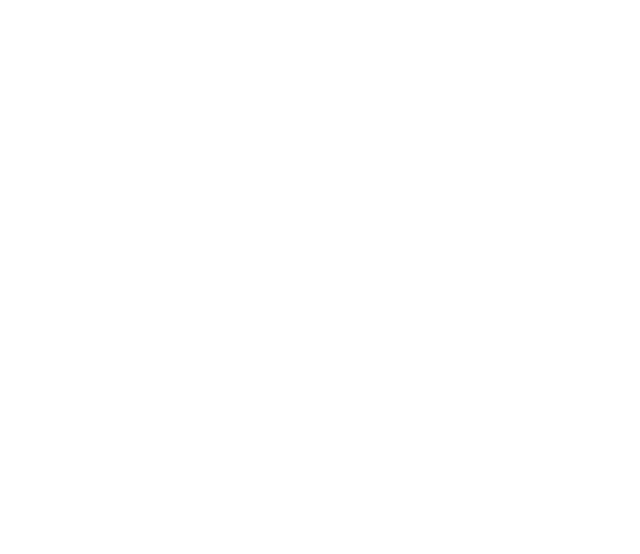
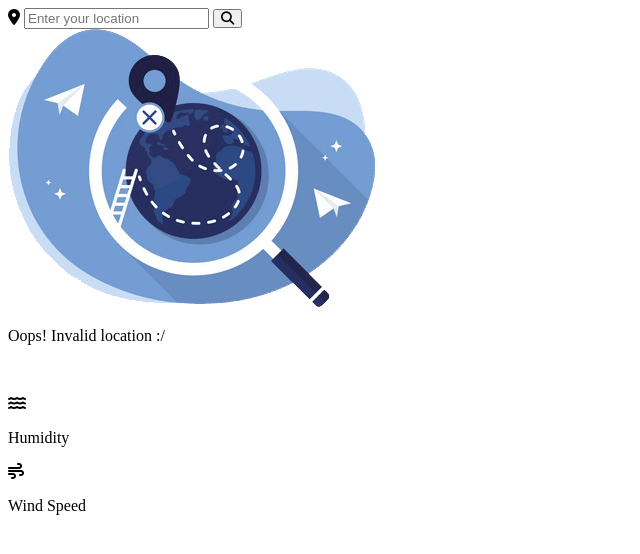
Before and after one commit to davidwilliamx/appPrevisaoTempo, a plain HTML site: page index.html in a window 1280 px wide. Shown: the whole page, without its empty margins (0-640 px from the left). Drawn offline with Linux system fonts and the light colour scheme.

Commit message:
Adiciona marcação no aquivo index

```diff
--- a/index.html
+++ b/index.html
@@ -1,5 +1,5 @@
 <!doctype html>
-<html lang="pt-br">
+<html lang="en">
 <head>
     <meta charset="UTF-8">
     <meta name="viewport"
@@ -8,10 +8,41 @@
     <link rel="preconnect" href="https://fonts.googleapis.com">
     <link rel="preconnect" href="https://fonts.gstatic.com" crossorigin>
     <link href="https://fonts.googleapis.com/css2?family=Poppins:wght@300;400;500;600;700;800;900&family=Roboto:wght@300;400;500;700;900&display=swap" rel="stylesheet">
-    <title>Aplicativo de previsão do tempo</title>
+    <title>Weather App</title>
 </head>
 <body>
-
+<div class="container">
+    <div class="search-box">
+        <i class="fa-solid fa-location-dot"></i>
+        <input type="text" name="searchField" id="searchField" placeholder="Enter your location">
+        <button class="fa-solid fa-magnifying-glass"></button>
+    </div>
+    <div class="not-found">
+        <img src="./images/404.png" alt="Blue image with magnifying glass the earth in the middle and different shades of blue">
+        <p>Oops! Invalid location :/</p>
+    </div>
+    <div class="weather-box">
+        <img src="">
+        <p class="temperature"></p>
+        <p class="description"></p>
+    </div>
+    <div class="weather-details">
+        <div class="humidity">
+            <i class="fa-solid fa-water"></i>
+            <div class="text">
+                <span></span>
+                <p>Humidity</p>
+            </div>
+        </div>
+        <div class="wind">
+            <i class="fa-solid fa-wind"></i>
+            <div class="text">
+                <span></span>
+                <p>Wind Speed</p>
+            </div>
+        </div>
+    </div>
+</div>
 <script src="https://kit.fontawesome.com/387064e201.js" crossorigin="anonymous"></script>
 <script src="./js/main.js"></script>
 </body>
```
